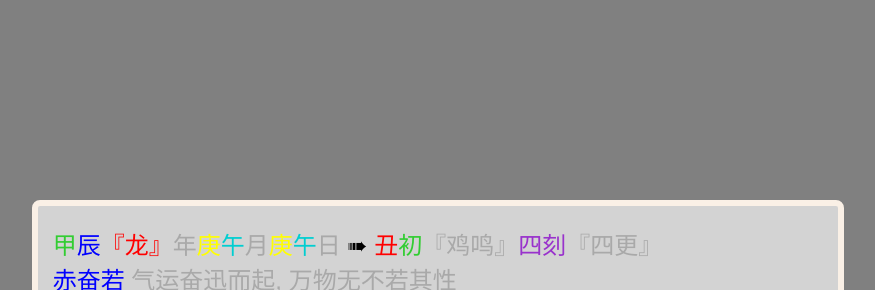
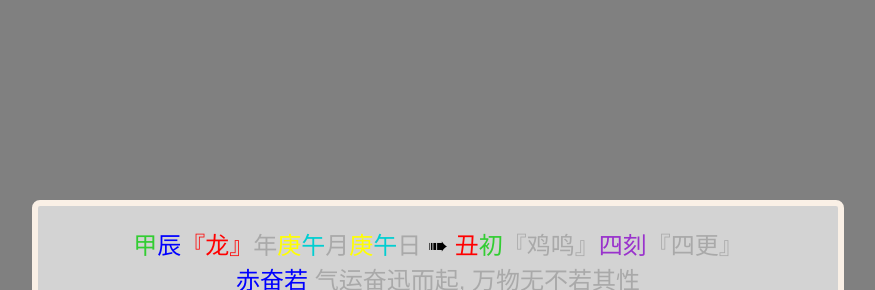
Before and after one commit to xwlc/mini-logo, a plain HTML site: page docs/index.html in a window 1280 px wide. Shown: the part 94-384 px from the top of the page, without its empty margins (202-1077 px from the left). Drawn offline with Linux system fonts and the light colour scheme.

Commit message:
style: 欢迎页<干支时间>水平垂直剧中

```diff
--- a/docs/assets/css/main.css
+++ b/docs/assets/css/main.css
@@ -30,13 +30,5 @@ body {
 
 #ganzhi {
   font-size: 1.5em; font-weight: 400;
-  align-items: center; justify-content: center;
+  display: grid; place-items: center;
 }
-
-#gzTimeShiCi {
-
-}
-
-#gzTimeYears {
-
-}
```
